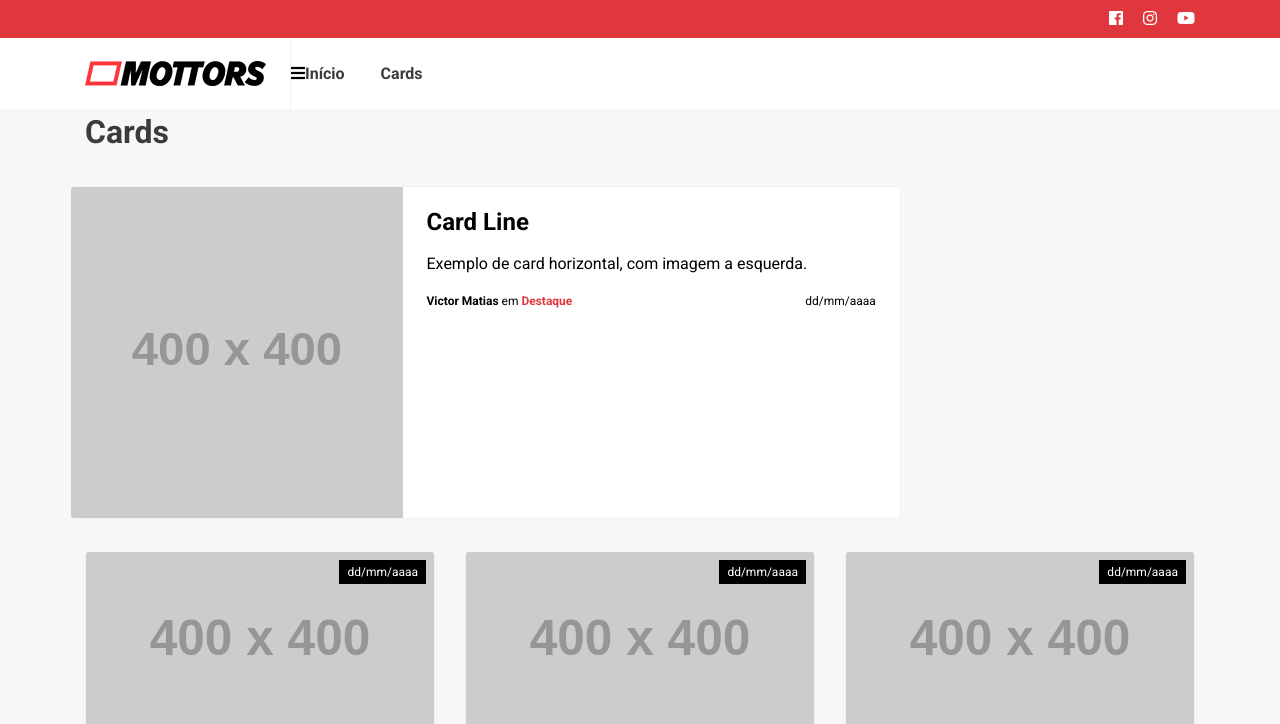
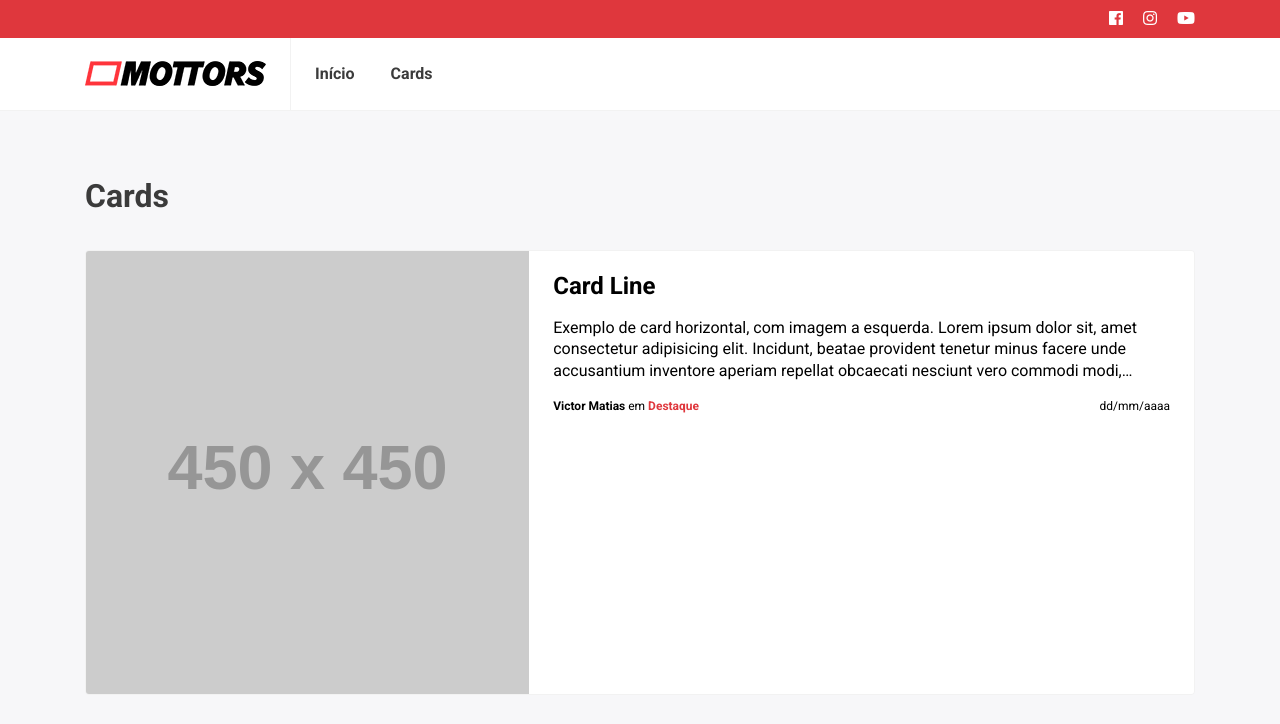
Before and after one commit to mottors/styleguide, a plain HTML site: page index.html in a window 1280 px wide. Shown: the top 724 px of the page. Drawn offline with Linux system fonts and the light colour scheme; placeholder pictures from the web are drawn by us.

Commit message:
Layout fixes

```diff
--- a/index.html
+++ b/index.html
@@ -126,21 +126,33 @@
 						</a>
 					</h1>
 
-					<!-- MENUBAR TRIGGER -->
-					<button class="menubar-trigger js-menubar-trigger" title="Mostrar ou esconder o menu">
+					<!-- NAVBAR TRIGGER -->
+					<button class="navbar-trigger js-navbar-trigger" title="Mostrar ou esconder o menu">
 						<i class="fas fa-bars" aria-hidden="true"></i>
 					</button>
 
-					<!-- MENUBAR -->
-					<ul class="menubar">
+					<!-- NAVBAR -->
+					<nav class="navbar" itemtype="https://schema.org/SiteNavigationElement">
+
+						<!-- TITLE NAVIGATION -->
+						<h2 class="sr-only">Navegue</h2>
+
+						<!-- MENU -->
+						<ul class="menubar" role="menubar">
 							<li class="menubar-item">
-							<a href="/">Início</a>
+								<a href="/" itemprop="url">
+									<span itemprop="name">Início</span>
+								</a>
 							</li>
 
 							<li class="menubar-item">
-							<a href="#cards">Cards</a>
+								<a href="#cards" itemprop="url">
+									<span itemprop="name">Cards</span>
+								</a>
 							</li>
 						</ul>
+
+					</nav>
 
 				</div>
 			</div>
@@ -151,27 +163,26 @@
 		<!-- 			   MAIN  				 -->
 		<!-- =================================== -->
 
-		<main class="main">
+		<main class="main pt-default">
 
 			<!-- LAST NEWS -->
-			<section>
+			<section class="pt-default">
 				<div class="container">
 
 					<!-- TITLE -->
 					<h2 class="mb-default" id="cards">Cards</h2>
 
 					<!-- CONTENT -->
-					<div class="row">
 					<div class="card-line mb-default">
 						<a class="card-line-anchor" href="#">
 							<figure class="card-line-image">
-									<img src="https://via.placeholder.com/400" alt="Card Line" title="Card Line" />
+								<img src="https://via.placeholder.com/450" alt="Card Line" title="Card Line" />
 							</figure>
 
 							<div class="card-line-content">
 								<h3 class="card-line-title">Card Line</h3>
 
-									<div class="card-line-excerpt">Exemplo de card horizontal, com imagem a esquerda.</div>
+								<div class="card-line-excerpt">Exemplo de card horizontal, com imagem a esquerda. Lorem ipsum dolor sit, amet consectetur adipisicing elit. Incidunt, beatae provident tenetur minus facere unde accusantium inventore aperiam repellat obcaecati nesciunt vero commodi modi, consectetur odio aliquam veniam harum distinctio.</div>
 
 								<div class="card-line-meta">
 									<div class="row justify-content-between">
@@ -188,7 +199,6 @@
 								</div>
 							</div>
 						</a>
-						</div>
 					</div>
 
 					<!-- CONTENT -->
```
Also changed, not shown: 1 other file. Lines whose indentation alone changed are shown as unchanged.
